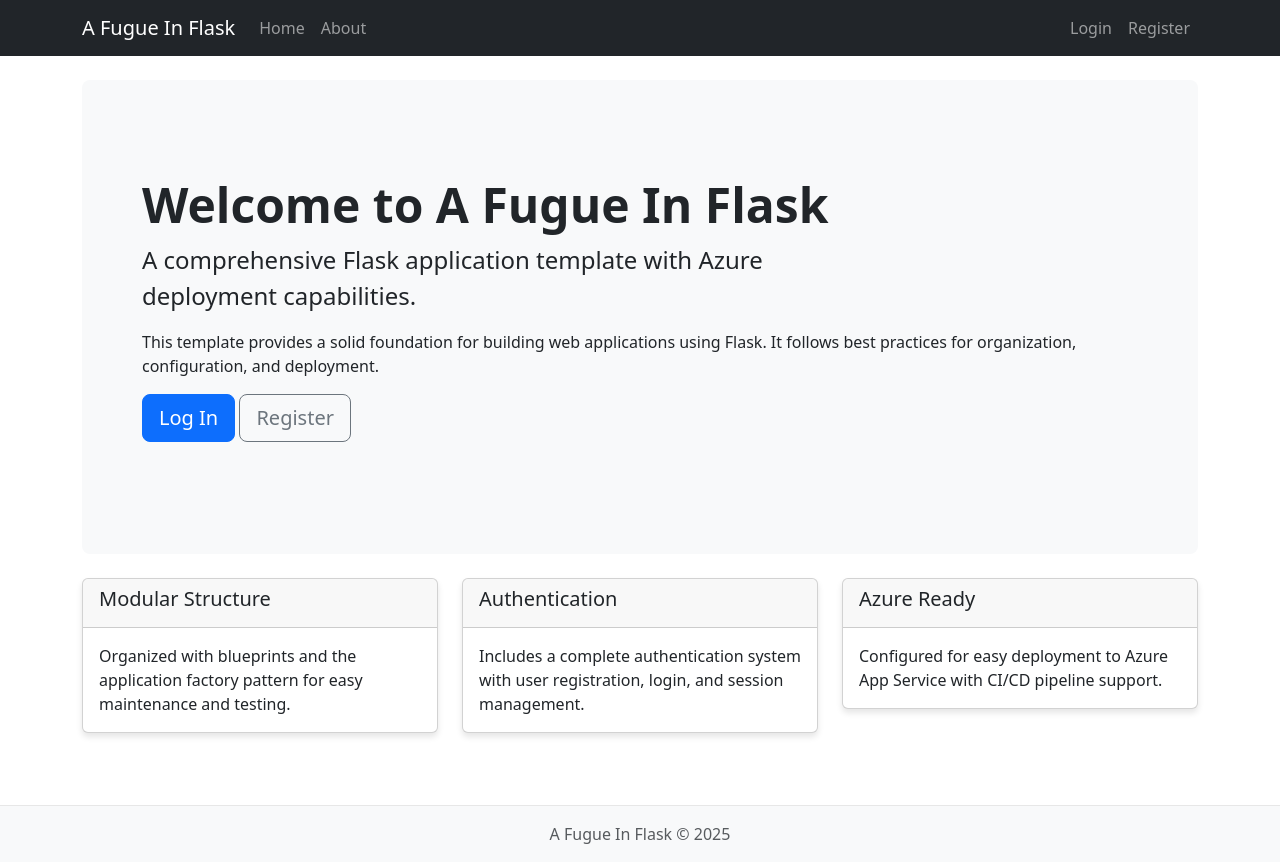
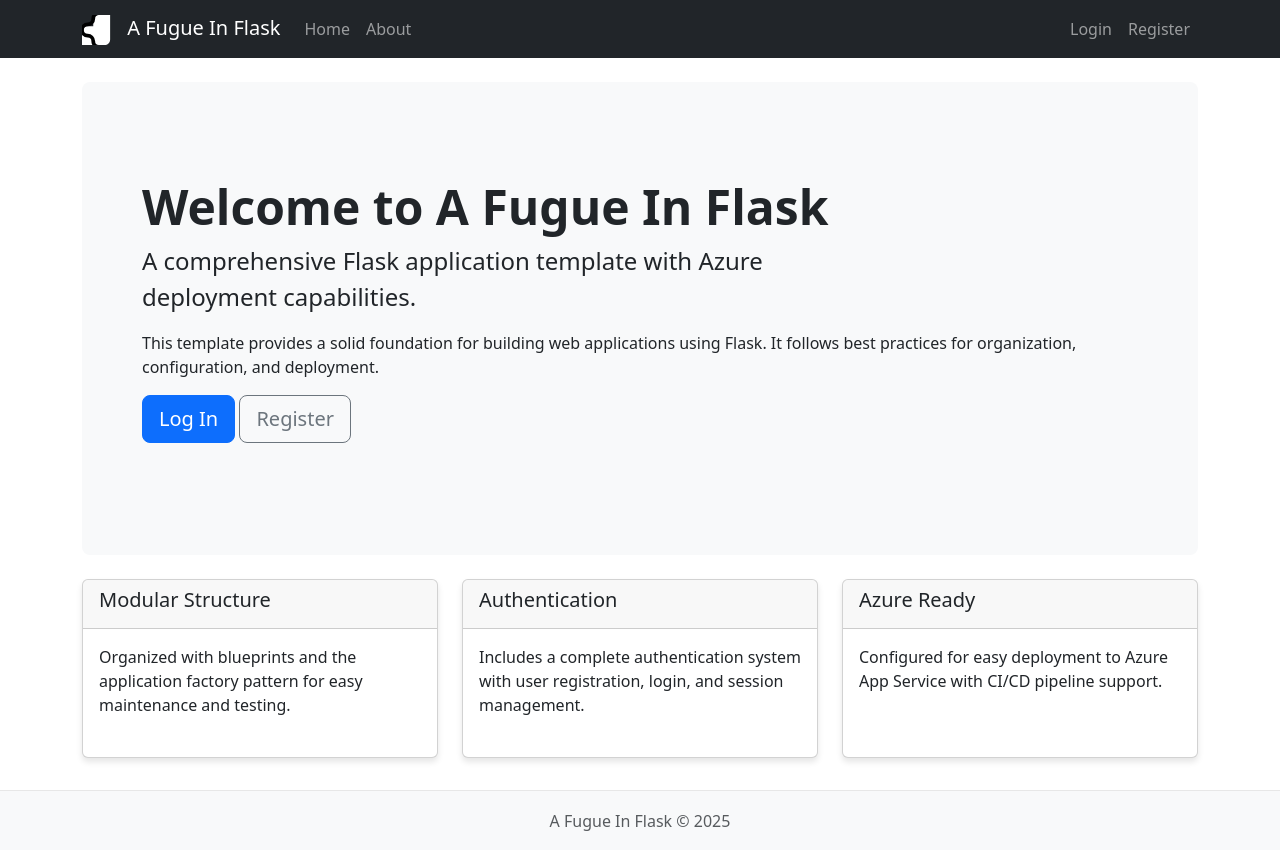
Before and after one commit to HarryJamesGreenblatt/A-Fugue-In-Flask, a Flask app: page / in a window 1280 px wide. After the commit the page ends 831 px from the top, so only its background shows below. Run offline with Flask 3, Linux system fonts and the light colour scheme.

Commit message:
Enhance layout and branding: adjust footer positioning, add Flask logo to navbar, and improve content container styling

```diff
--- a/app/static/css/style.css
+++ b/app/static/css/style.css
@@ -8,6 +8,8 @@ body {
     min-height: 100vh;
     display: flex;
     flex-direction: column;
+    padding-bottom: 60px; /* Ensure there's space for the footer */
+    position: relative;
 }
 
 /* Style the footer to stay at the bottom */
@@ -16,12 +18,24 @@ body {
     padding: 20px 0;
     background-color: #f8f9fa;
     border-top: 1px solid #e7e7e7;
+    position: absolute;
+    bottom: 0;
+    width: 100%;
+    height: 60px;
+    line-height: 20px;
+}
+
+/* Container for main content to ensure consistent heights */
+.content-container {
+    min-height: calc(100vh - 180px); /* Account for navbar and footer */
+    padding-bottom: 2rem;
 }
 
 /* Custom jumbotron styling */
 .jumbotron {
     background-color: #f8f9fa;
     border-radius: 0.3rem;
+    margin-bottom: 2rem;
 }
 
 /* Make navbar links more visible on hover */
@@ -35,6 +49,7 @@ body {
 .card {
     box-shadow: 0 4px 6px rgba(0, 0, 0, 0.1);
     transition: transform 0.3s ease;
+    height: 100%; /* Make all cards the same height */
 }
 
 .card:hover {
@@ -53,6 +68,13 @@ body {
     box-shadow: 0 4px 8px rgba(0, 123, 255, 0.3);
 }
 
+/* Flask logo styling */
+.navbar-brand img {
+    height: 30px;
+    margin-right: 10px;
+    vertical-align: middle;
+}
+
 /* Responsive adjustments */
 @media (max-width: 768px) {
     .jumbotron h1 {
@@ -62,4 +84,8 @@ body {
     .jumbotron p {
         font-size: 1rem;
     }
+
+    .content-container {
+        min-height: calc(100vh - 220px);
+    }
 }
--- a/app/templates/base.html
+++ b/app/templates/base.html
@@ -24,7 +24,10 @@
     <!-- Navigation bar -->
     <nav class="navbar navbar-expand-lg navbar-dark bg-dark mb-4">
         <div class="container">
-            <a class="navbar-brand" href="{{ url_for('main.index') }}">A Fugue In Flask</a>
+            <a class="navbar-brand" href="{{ url_for('main.index') }}">
+                <img src="{{ url_for('static', filename='img/flask-logo.svg') }}" alt="Flask Logo">
+                A Fugue In Flask
+            </a>
             <button class="navbar-toggler" type="button" data-bs-toggle="collapse" data-bs-target="#navbarNav">
                 <span class="navbar-toggler-icon"></span>
             </button>
@@ -59,7 +62,7 @@
     </nav>
 
     <!-- Main content container -->
-    <div class="container">
+    <div class="container content-container">
         <!-- Flash message handling -->
         {% with messages = get_flashed_messages(with_categories=true) %}
             {% if messages %}
@@ -85,7 +88,7 @@
     </div>
 
     <!-- Footer -->
-    <footer class="footer mt-5 py-3 bg-light">
+    <footer class="footer">
         <div class="container text-center">
             <span class="text-muted">A Fugue In Flask &copy; {{ now.year if now else 2025 }}</span>
         </div>
```
Also changed, not shown: app/static/img/flask-logo.png (added), app/static/img/flask-logo.svg (added).
